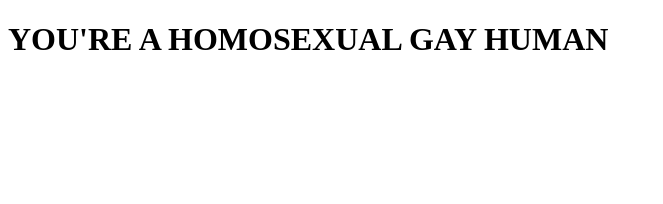
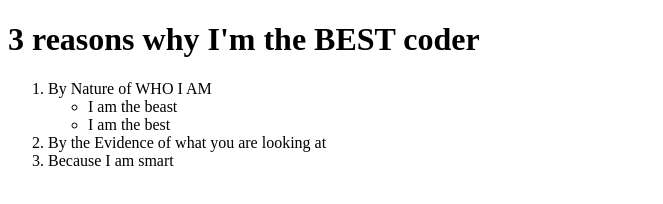
Before and after one commit to worlds-best-coder/worldsbestcoder.github.io, a plain HTML site: page index.html in a window 1280 px wide. Shown: the whole page, without its empty margins (0-663 px from the left). Drawn offline with Linux system fonts and the light colour scheme.

Commit message:
Update index.html

```diff
--- a/index.html
+++ b/index.html
@@ -3,8 +3,17 @@
 <head>
     <meta charset="UTF-8">
     <meta name="viewport" content="width=device-width, initial-scale=1.0">
-    <title>YOU'RE GAY</title>
+    <title>World's Best Coder</title>
     <link rel="stylesheet" type="text/css" href="./styles.css">
     <link href="https://fonts.googleapis.com/css2?family=Lobster&display=swap" rel="stylesheet">
-    <h1>YOU'RE A HOMOSEXUAL GAY HUMAN</h1>
+    <h1>3 reasons why I'm the BEST coder</h1>
+    <ol>
+        <li>By Nature of WHO I AM
+            <ul><li>I am the beast</li>
+                <li>I am the best</li>
+            </ul>
+        </li>
+        <li>By the Evidence of what you are looking at</li>
+        <li>Because I am smart</li>
+    </ol>
 </head>
```
